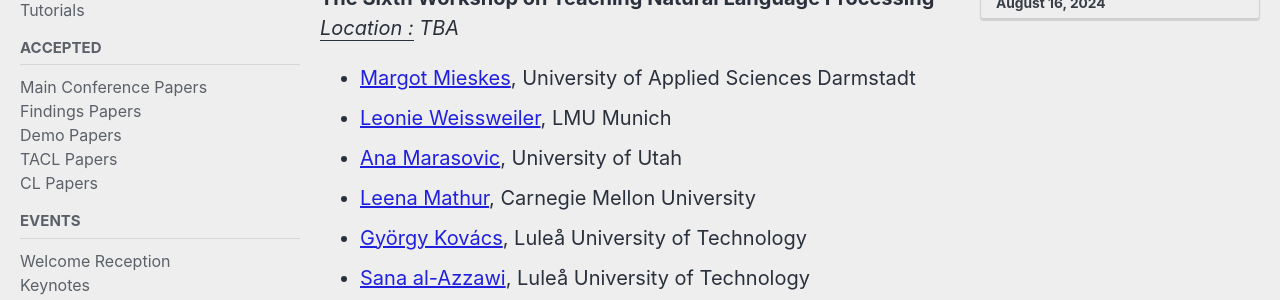
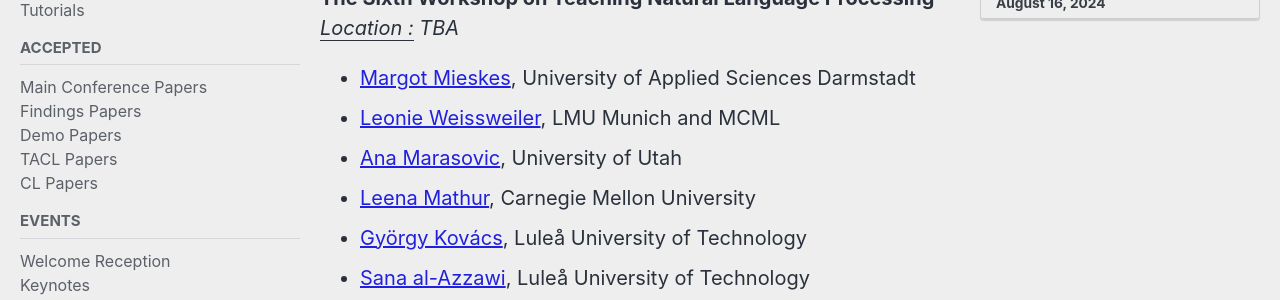
Before and after one commit to acl-org/acl-2024, a Jekyll site: the page built from _pages/program/workshops.md, in a window 1280 px wide and 900 px high, scrolled down 513 px. Shown: the part 154-454 px from the top of the window. Built offline with Jekyll 4.4.1, drawn with Linux system fonts in a browser that asks for light colours; cached includes are drawn as plain includes; nearby versions of some CDN libraries.

Commit message:
Added MCML as an affiliation

```diff
--- a/_pages/program/workshops.md
+++ b/_pages/program/workshops.md
@@ -25,7 +25,7 @@
 **The Sixth Workshop on Teaching Natural Language Processing** <br>
 <i><u>Location :</u> TBA </i>
 * [Margot Mieskes](mailto:margot.mieskes@h-da.de), University of Applied Sciences Darmstadt
-* [Leonie Weissweiler](mailto:weissweiler@cis.lmu.de), LMU Munich
+* [Leonie Weissweiler](mailto:weissweiler@cis.lmu.de), LMU Munich and MCML
 * [Ana Marasovic](mailto:ana.marasovic@utah.edu), University of Utah
 * [Leena Mathur](mailto:lmathur@andrew.cmu.edu), Carnegie Mellon University
 * [György Kovács](mailto:gyorgy.kovacs@ltu.se), Luleå University of Technology
```
